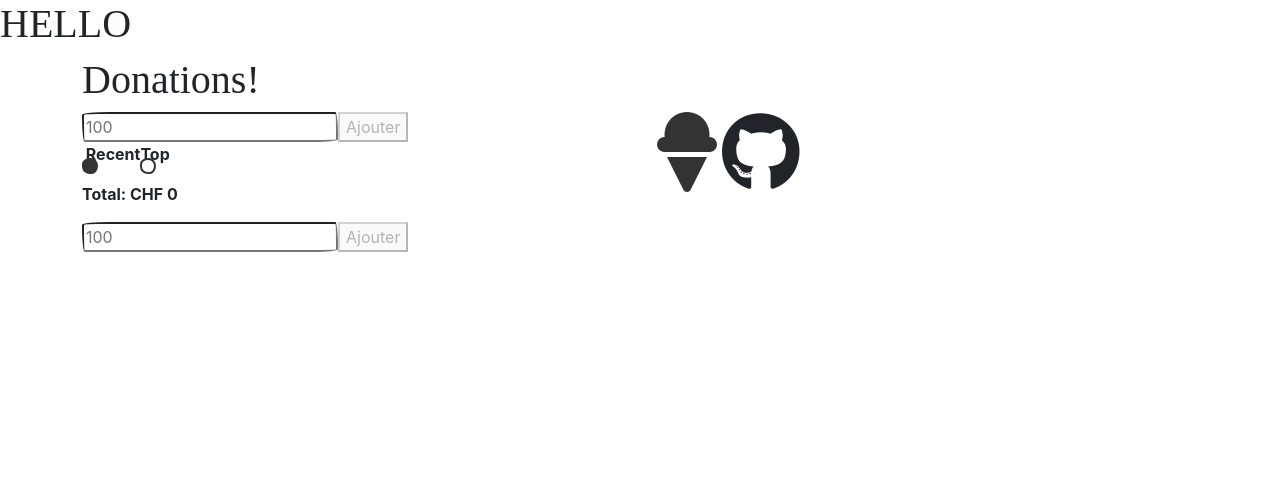
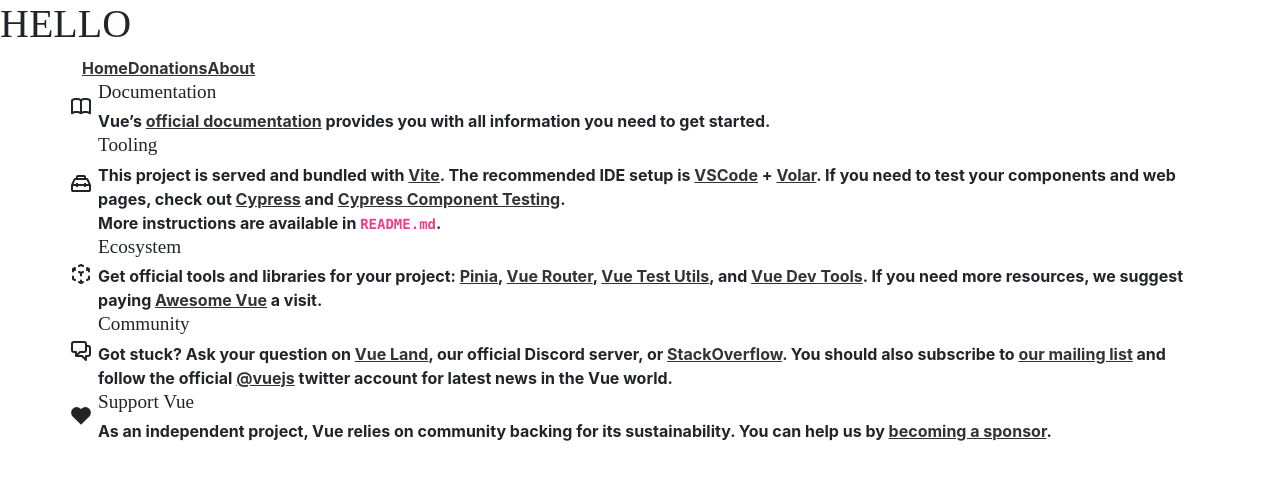
Before and after one commit to heg-web/labo-bfritscher, a Vue app: page / in a window 1280 px wide. Shown: the top 480 px of the page. Built offline with nearby package versions, Linux system fonts and the light colour scheme; a web font is replaced by a local one.

Commit message:
router $route and $root

```diff
--- a/src/App.vue
+++ b/src/App.vue
@@ -1,128 +1,26 @@
 <template>
     <div class="container">
-        <h1>Donations!</h1>
-        <div class="row">
-            <div class="col-sm">
-                <app-add v-on:add-amount="addAmount" />
-                <div>
-                    <label><input type="radio" name="sortOrder" v-model="sortOrder" value="r" /> Recent</label>
-                    <label><input type="radio" name="sortOrder" v-model="sortOrder" value="t" />Top</label>
-                </div>
-                <transition-group name="flip-list" tag="ul">
-                    <app-donation
-                        v-for="donation in sortedDonations"
-                        v-bind:key="donation.id"
-                        v-bind:donation="donation"
-                        v-on:remove-donation="removeDonation(donation)"
-                    />
-                </transition-group>
-                <p>Total: {{ toCHF(total) }}</p>
-                <app-add v-on:add-amount="addAmount" />
-            </div>
-            <div class="col-sm">
-                <i class="fas fa-ice-cream display-1 text-primary"></i>
-                <i class="fa-brands fa-github display-1"></i>
-            </div>
-        </div>
+        <nav>
+            <router-link to="/">Home</router-link>
+            <router-link to="/donations">Donations</router-link>
+            <router-link :to="{ name: 'about', params: { id: 1 } }">About</router-link>
+        </nav>
+        <router-view />
     </div>
 </template>
 
 <script>
-import { toCHF } from "./utils/filters";
-import AppDonation from "./components/AppDonation.vue";
-import AppAdd from "./components/AppAdd.vue";
-import { nanoid } from "nanoid";
-
-const LOCAL_STORAGE_KEY = "donations";
-
-function numberToDonation(num) {
-    return {
-        id: nanoid(),
-        amount: num
-    };
-}
+import { LOCAL_STORAGE_KEY } from "@/utils/constants";
 
 export default {
-    components: {
-        AppDonation,
-        AppAdd
-    },
     data() {
         const donations = JSON.parse(localStorage.getItem(LOCAL_STORAGE_KEY) || "[]");
+
         return {
-            sortOrder: "r",
             donations
         };
-    },
-    computed: {
-        topDonations() {
-            return this.donations.slice(0).sort((a, b) => {
-                return b.amount - a.amount;
-            });
-        },
-        total() {
-            let total = 0;
-            for (let donation of this.donations) {
-                total += donation.amount;
-            }
-            return total;
-            // return this.donations.reduce((acc, donation) => acc + donation.value, 0);
-        },
-        sortedDonations() {
-            if (this.sortOrder === "r") {
-                return this.donations;
-            }
-            if (this.sortOrder === "t") {
-                return this.topDonations;
-            }
-            return [];
-        }
-    },
-    watch: {
-        donations: {
-            handler() {
-                this.save();
-            },
-            deep: true
-        }
-    },
-    methods: {
-        toCHF,
-        addAmount(amount) {
-            this.donations.push(numberToDonation(amount));
-            // this.save();
-        },
-        removeDonation(donation) {
-            const index = this.donations.indexOf(donation);
-            this.donations.splice(index, 1);
-            // this.donations = this.donations.filter((donation, i) => i !== index);
-            //this.save();
-        },
-        save() {
-            // localStorage et JSON...
-            localStorage.setItem(LOCAL_STORAGE_KEY, JSON.stringify(this.donations));
-        }
     }
 };
 </script>
 
-<style>
-ul {
-    list-style-type: none;
-}
-img {
-    width: 30px;
-    height: 30px;
-    margin-right: 10px;
-}
-.flip-list-move,
-.flip-list-enter-active,
-.flip-list-leave-active {
-    transition: transform 1s;
-    transition-timing-function: cubic-bezier(0.45,-1.12, 0, 1.54);
-}
-.flip-list-enter-from,
-.flip-list-leave-to {
-    transform: scale(0.2);
-}
-</style>
+<style></style>
--- a/src/router/index.js
+++ b/src/router/index.js
@@ -1,8 +1,10 @@
-import { createRouter, createWebHistory } from "vue-router";
+import { createRouter, createWebHashHistory } from "vue-router";
 import HomeView from "../views/HomeView.vue";
+import AboutView from "../views/AboutView.vue";
+import DonationsView from "../views/DonationsView.vue";
 
 const router = createRouter({
-    history: createWebHistory(import.meta.env.BASE_URL),
+    history: createWebHashHistory(import.meta.env.BASE_URL),
     routes: [
         {
             path: "/",
@@ -10,12 +12,14 @@
             component: HomeView
         },
         {
-            path: "/about",
+            path: "/apropos/:id",
             name: "about",
-            // route level code-splitting
-            // this generates a separate chunk (About.[hash].js) for this route
-            // which is lazy-loaded when the route is visited.
-            component: () => import("../views/AboutView.vue")
+            component: AboutView
+        },
+        {
+            path: "/donations",
+            name: "donations",
+            component: DonationsView
         }
     ]
 });
--- /dev/null
+++ b/src/utils/constants.js
@@ -0,0 +1 @@
+export const LOCAL_STORAGE_KEY = "donations";
--- a/src/views/AboutView.vue
+++ b/src/views/AboutView.vue
@@ -1,9 +1,18 @@
 <template>
     <div class="about">
         <h1>This is an about page</h1>
+        <h2>{{ $route.params.id }}</h2>
+        <p>We have {{ $root.donations.length }} donations!</p>
     </div>
 </template>
-
+<script>
+export default {
+    name: "AboutView",
+    mounted() {
+        console.log("AboutView mounted", this.$route.params.id);
+    }
+};
+</script>
 <style>
 @media (min-width: 1024px) {
     .about {
--- /dev/null
+++ b/src/views/DonationsView.vue
@@ -0,0 +1,127 @@
+<template>
+    <h1>Donations!</h1>
+    <div class="row">
+        <div class="col-sm">
+            <app-add v-on:add-amount="addAmount" />
+            <div>
+                <label><input type="radio" name="sortOrder" v-model="sortOrder" value="r" /> Recent</label>
+                <label><input type="radio" name="sortOrder" v-model="sortOrder" value="t" />Top</label>
+            </div>
+            <transition-group name="flip-list" tag="ul">
+                <app-donation
+                    v-for="donation in sortedDonations"
+                    v-bind:key="donation.id"
+                    v-bind:donation="donation"
+                    v-on:remove-donation="removeDonation(donation)"
+                />
+            </transition-group>
+            <p>Total: {{ toCHF(total) }}</p>
+            <app-add v-on:add-amount="addAmount" />
+        </div>
+        <div class="col-sm">
+            <i class="fas fa-ice-cream display-1 text-primary"></i>
+            <i class="fa-brands fa-github display-1"></i>
+        </div>
+    </div>
+</template>
+
+<script>
+import { toCHF } from "@/utils/filters";
+import AppDonation from "@/components/AppDonation.vue";
+import AppAdd from "@/components/AppAdd.vue";
+import { nanoid } from "nanoid";
+
+import { LOCAL_STORAGE_KEY } from "@/utils/constants";
+
+function numberToDonation(num) {
+    return {
+        id: nanoid(),
+        amount: num
+    };
+}
+
+export default {
+    components: {
+        AppDonation,
+        AppAdd
+    },
+    data() {
+        return {
+            sortOrder: "r"
+        };
+    },
+    computed: {
+        donations() {
+            return this.$root.donations;
+        },
+        topDonations() {
+            return this.donations.slice(0).sort((a, b) => {
+                return b.amount - a.amount;
+            });
+        },
+        total() {
+            let total = 0;
+            for (let donation of this.donations) {
+                total += donation.amount;
+            }
+            return total;
+            // return this.donations.reduce((acc, donation) => acc + donation.value, 0);
+        },
+        sortedDonations() {
+            if (this.sortOrder === "r") {
+                return this.donations;
+            }
+            if (this.sortOrder === "t") {
+                return this.topDonations;
+            }
+            return [];
+        }
+    },
+    watch: {
+        donations: {
+            handler() {
+                this.save();
+            },
+            deep: true
+        }
+    },
+    methods: {
+        toCHF,
+        addAmount(amount) {
+            this.donations.push(numberToDonation(amount));
+            // this.save();
+        },
+        removeDonation(donation) {
+            const index = this.donations.indexOf(donation);
+            this.donations.splice(index, 1);
+            // this.donations = this.donations.filter((donation, i) => i !== index);
+            //this.save();
+        },
+        save() {
+            // localStorage et JSON...
+            localStorage.setItem(LOCAL_STORAGE_KEY, JSON.stringify(this.donations));
+        }
+    }
+};
+</script>
+
+<style>
+ul {
+    list-style-type: none;
+}
+img {
+    width: 30px;
+    height: 30px;
+    margin-right: 10px;
+}
+.flip-list-move,
+.flip-list-enter-active,
+.flip-list-leave-active {
+    transition: transform 1s;
+    transition-timing-function: cubic-bezier(0.45, -1.12, 0, 1.54);
+}
+.flip-list-enter-from,
+.flip-list-leave-to {
+    transform: scale(0.2);
+}
+</style>
```
